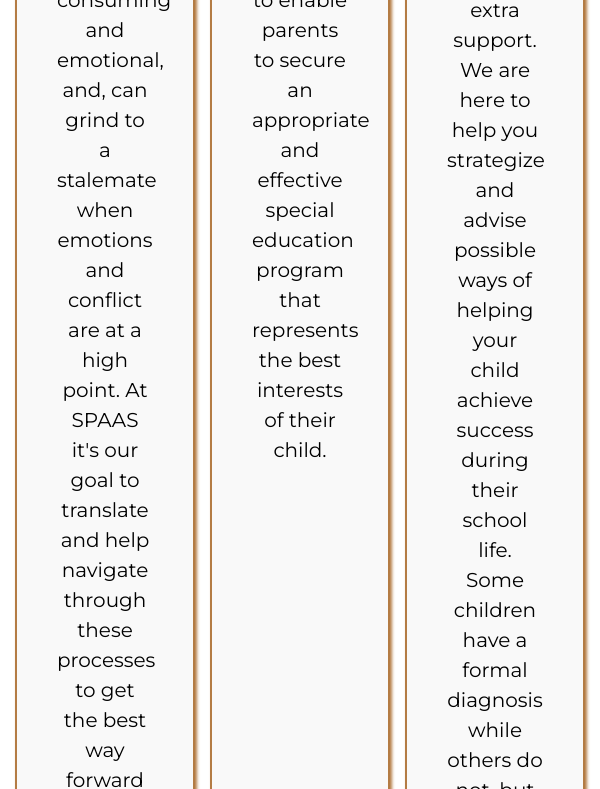
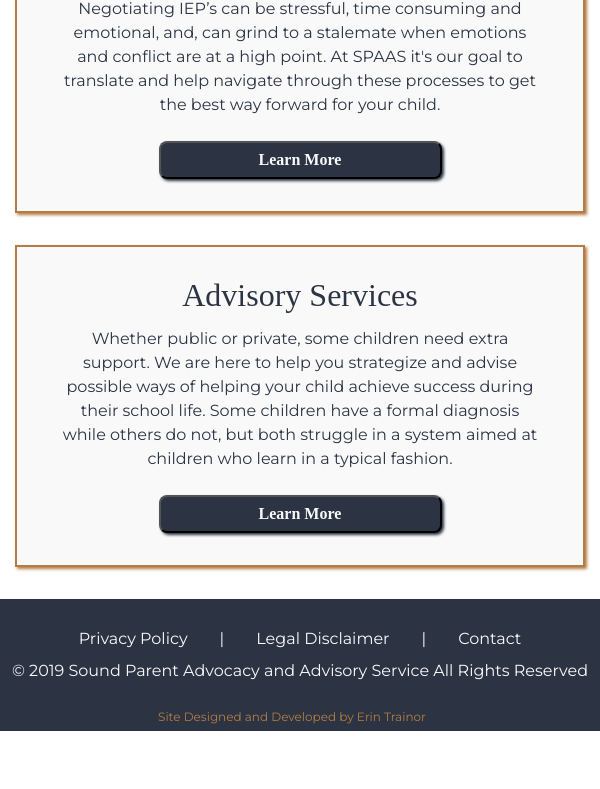
Before and after one commit to etrainor/spaas-gatsby, a Gatsby site: page / in a window 600 px wide. Shown: the part 762-1551 px from the top of the page. After the commit the page ends 1493 px from the top, so only its background shows below. Built offline with nearby package versions, Linux system fonts and the light colour scheme; Gatsby itself is replaced by a stand-in of ours; a web font is replaced by a local one.

Commit message:
414px main page content style complete

```diff
--- a/src/components/content/main-page/main-page.scss
+++ b/src/components/content/main-page/main-page.scss
@@ -4,7 +4,7 @@
   grid-column-gap: 2.5%;
   grid-template-areas:
   ".card .card .card";
-  color: black;
+  color: var(--major-text-color);
   margin: auto;
   margin-top: 2rem;
   margin-bottom: 2rem;
@@ -62,3 +62,87 @@
     }
   }
 }
+
+@media only screen and (min-width:414px) and (max-width: 767px)  {
+  .main-deck {
+    // display: grid;
+    // grid-template-columns: 30% 30% 30%;
+    // grid-column-gap: 2.5%;
+    // grid-template-areas:
+    // ".card .card .card";
+    color: var(--major-text-color);
+    // margin: auto;
+    margin-top: 2rem;
+    margin-bottom: 0;
+    // width: 100vw;
+    // margin-left: 2.5%;
+    display: flex;
+    flex-direction: column;
+    width: 95vw;
+
+    #center-card {
+      order: 1;
+    }
+
+    #left-card {
+      order: 2;
+    }
+
+    #right-card {
+      order: 3;
+    }
+
+    .card {
+      background-color: var(--light-background-color);
+      border: 2px solid var(--accent-color);
+      font-family: var(--minor-text-font);
+      text-align: center;
+      box-shadow: 2px 2px 3px var(--accent-color);
+      display: flex;
+      justify-items: flex-start;
+      align-content: center;
+      flex-direction: column;
+      flex-grow: 1;
+      margin-bottom: 2rem;
+      // align-items: baseline;
+
+
+      h2 {
+        font-family: var(--major-text-font);
+        font-size: 2rem;
+        padding: 2rem 1rem 1rem 1rem;
+        height: 10%;
+      }
+
+      p {
+        padding: 0 2.5rem 1.5rem 2.5rem;
+        line-height: 1.5;
+        height: 80%;
+        font-size: 1rem;
+
+      }
+      button {
+        background-color: var(--dark-background-color);
+        box-shadow: 2px 2px 3px var(--dark-background-color);
+        border-radius: .5rem;
+        padding: .5rem 2rem;
+        font-weight: bold;
+        font-family: var(--major-text-font);
+        font-size: 1rem;
+        margin-bottom: 2rem;
+        align-self: center;
+        width: 50%;
+        a {
+          text-decoration: none;
+          color: var(--white-color);
+        }
+      }
+
+      button:hover {
+        background-color: var(--accent-color);
+        color: var(--dark-text-color);
+
+      }
+    }
+  }
+}
--- a/src/components/header/header.scss
+++ b/src/components/header/header.scss
@@ -52,7 +52,7 @@ header {
       h1 {
         color: var(--dark-background-color);
         font-family: var(--major-text-font);
-        font-size: 1.5rem;
+        font-size: 1.75rem;
         align-self: center;
         justify-self: start;
       }
```
